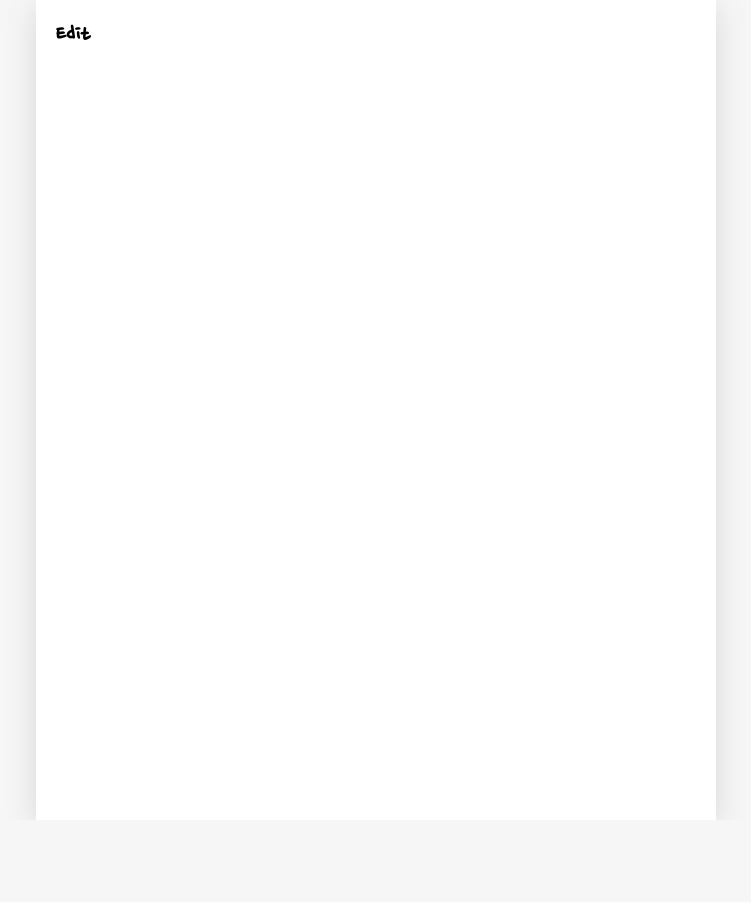
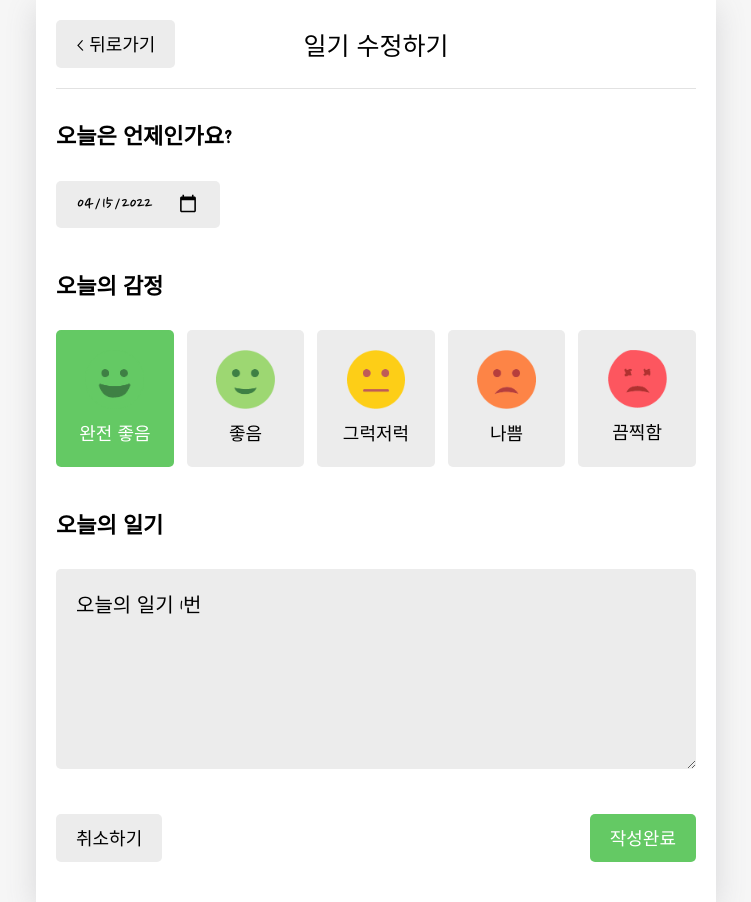
Before and after one commit to Choi-HyunHo/emotion-diary, a React (Create React App) app: page /edit/1 in a window 1280 px wide. Shown: the whole page, without its empty margins (264-1015 px from the left). Before the commit the page ends 820 px from the top, so only its background shows below. Built offline with nearby package versions, Linux system fonts and the light colour scheme; a web font is replaced by a local one.

Commit message:
✨ Edit 구현

```diff
--- a/src/components/DiaryEditor.js
+++ b/src/components/DiaryEditor.js
@@ -1,4 +1,4 @@
-import { useRef, useState, useContext } from 'react';
+import { useRef, useState, useContext, useEffect } from 'react';
 import { useNavigate } from 'react-router-dom';
 import { DiaryDispatchContext } from '../App';
 
@@ -38,7 +38,7 @@ const getStringDate = (date) => {
   return date.toISOString().slice(0, 10);
 };
 
-const DiaryEditor = () => {
+const DiaryEditor = ({ isEdit, originData }) => {
   const navigate = useNavigate();
 
   // 어떤 감정을 선택 했는지
@@ -55,21 +55,40 @@ const DiaryEditor = () => {
   const [date, setDate] = useState(getStringDate(new Date()));
 
   // 작성완료
-  const { onCreate } = useContext(DiaryDispatchContext);
+  const { onCreate, onEdit } = useContext(DiaryDispatchContext);
   const handleSubmit = () => {
     if (content.length < 1) {
       contentRef.current.focus();
       return;
     }
 
-    onCreate(date, content, emotion);
+    if (
+      window.confirm(
+        isEdit ? '일기를 수정 하시겠습니까?' : '일기를 작성 하시겠습니까?'
+      )
+    ) {
+      if (isEdit) {
+        onEdit(originData.id, date, content, emotion);
+      } else {
+        onCreate(date, content, emotion);
+      }
+    }
     navigate('/', { replace: true });
   };
+
+  // useEffect를 사용하여 isEdit와 originData가 변경될 때 isEdit가 true면 date값과 감정, 내용 상태를 각각 바꾸어 준다
+  useEffect(() => {
+    if (isEdit) {
+      setDate(getStringDate(new Date(parseInt(originData.date))));
+      setEmotion(originData.emotion);
+      setContent(originData.content);
+    }
+  }, [isEdit, originData]);
 
   return (
     <div className="DiaryEditor">
       <MyHeader
-        headText={'새 일기쓰기'}
+        headText={isEdit ? '일기 수정하기' : '새 일기쓰기'}
         leftChild={
           <Mybutton text={'< 뒤로가기'} onClick={() => navigate(-1)} />
         }
--- a/src/pages/Edit.js
+++ b/src/pages/Edit.js
@@ -1,8 +1,10 @@
-import { useContext, useEffect } from 'react';
+import { useContext, useEffect, useState } from 'react';
 import { useNavigate, useParams } from 'react-router-dom';
 import { DiaryStateContext } from '../App';
+import DiaryEditor from '../components/DiaryEditor';
 
 const Edit = () => {
+  const [originData, setOriginData] = useState();
   const navigate = useNavigate();
   const { id } = useParams();
 
@@ -16,6 +18,7 @@ const Edit = () => {
       console.log(targetDiary);
 
       if (targetDiary) {
+        setOriginData(targetDiary);
       } else {
         navigate('/', { replace: true });
       }
@@ -24,7 +27,7 @@ const Edit = () => {
 
   return (
     <div>
-      <h2>Edit</h2>
+      {originData && <DiaryEditor isEdit={true} originData={originData} />}
     </div>
   );
 };
```
